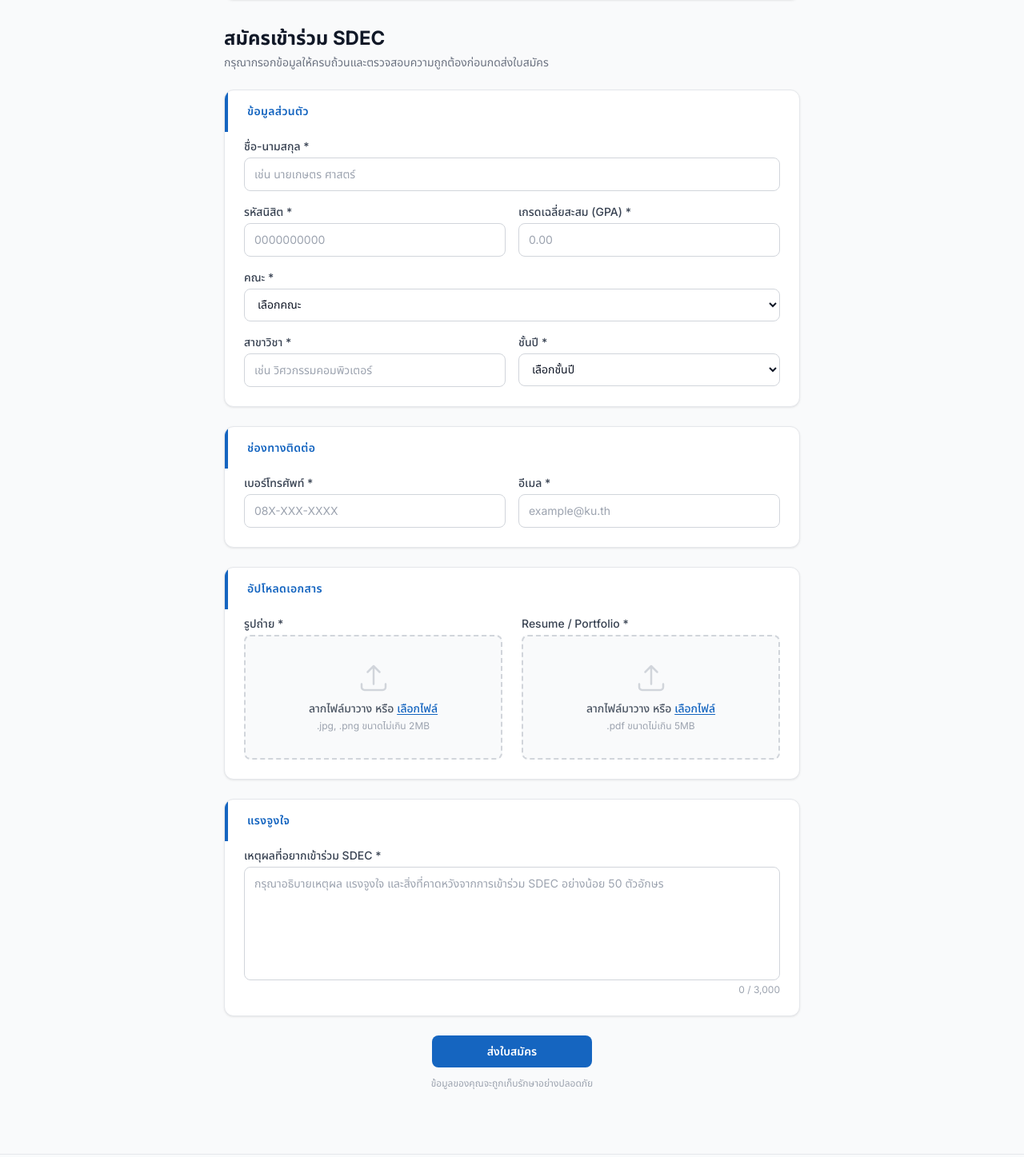
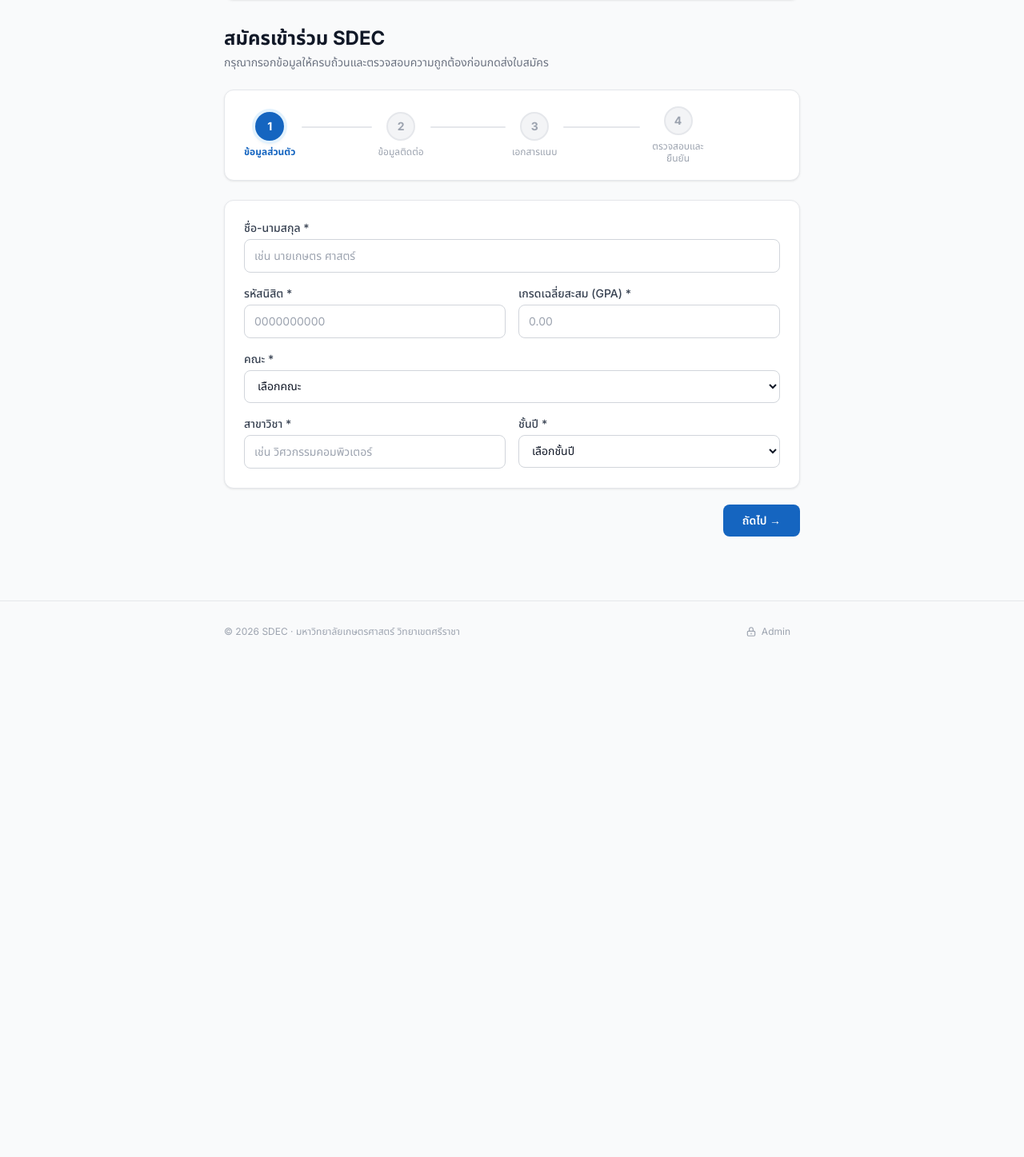
Before and after one commit to Phawatcharakorn/Register_SDEC, a Next.js app: page / in a window 1280 px wide. Shown: the part 643-2090 px from the top of the page at 80% size. After the commit the page ends 1535 px from the top, so only its background shows below. Built offline with nearby package versions, Linux system fonts and the light colour scheme.

Commit message:
feat: refactor form to multi-step with StepIndicator

```diff
--- a/src/components/forms/ApplicationForm.tsx
+++ b/src/components/forms/ApplicationForm.tsx
@@ -5,23 +5,32 @@ import { useForm, Controller } from 'react-hook-form'
 import { zodResolver } from '@hookform/resolvers/zod'
 import { toast } from 'sonner'
 import FileUpload from '@/components/ui/FileUpload'
+import StepIndicator from '@/components/ui/StepIndicator'
+import type { Step } from '@/components/ui/StepIndicator'
 import { applicationSchema, type ApplicationFormValues, KU_SRIRACHA_FACULTIES } from './schema'
 
-interface SuccessState {
-  referenceId: string
+// ─── Steps config ─────────────────────────────────────────────────
+
+const STEPS: Step[] = [
+  { id: 1, title: 'ข้อมูลส่วนตัว'    },
+  { id: 2, title: 'ข้อมูลติดต่อ'     },
+  { id: 3, title: 'เอกสารแนบ'        },
+  { id: 4, title: 'ตรวจสอบและยืนยัน' },
+]
+
+const STEP_FIELDS: Record<number, (keyof ApplicationFormValues)[]> = {
+  1: ['full_name', 'student_id', 'faculty', 'major', 'year', 'gpa'],
+  2: ['phone', 'email'],
+  3: ['photo', 'resume'],
+  4: [],
 }
 
-// ─── Sub-components ──────────────────────────────────────────────
+// ─── Sub-components ───────────────────────────────────────────────
 
-function SectionCard({ title, children }: { title: string; children: React.ReactNode }) {
+function SectionCard({ children }: { children: React.ReactNode }) {
   return (
-    <div className="rounded-xl border border-gray-200 bg-white shadow-card overflow-hidden">
-      <div className="border-l-4 border-ku-green px-6 py-4">
-        <h2 className="text-sm font-semibold uppercase tracking-wide text-ku-green">{title}</h2>
-      </div>
-      <div className="px-6 pb-6 pt-2 grid grid-cols-1 gap-4 sm:grid-cols-2">
+    <div className="rounded-xl border border-gray-200 bg-white p-6 shadow-card space-y-4">
       {children}
-      </div>
     </div>
   )
 }
@@ -46,22 +55,44 @@ function Field({
   )
 }
 
+function ReviewRow({ label, value }: { label: string; value?: string | number | null }) {
+  if (!value && value !== 0) return null
+  return (
+    <div className="flex gap-3 py-2 border-b border-gray-50 last:border-0">
+      <span className="w-36 shrink-0 text-xs font-medium text-gray-400">{label}</span>
+      <span className="text-sm text-gray-800">{value}</span>
+    </div>
+  )
+}
+
 // ─── Main form ────────────────────────────────────────────────────
 
 export default function ApplicationForm() {
-  const [success, setSuccess] = useState<SuccessState | null>(null)
+  const [currentStep, setCurrentStep] = useState(1)
+  const [success, setSuccess] = useState<{ referenceId: string } | null>(null)
 
   const {
     register,
     control,
     handleSubmit,
+    trigger,
     watch,
     formState: { errors, isSubmitting },
   } = useForm<ApplicationFormValues>({
     resolver: zodResolver(applicationSchema),
+    mode: 'onTouched',
   })
 
-  const motivationValue = watch('motivation') ?? ''
+  const watchAll = watch()
+
+  // Navigate forward — validate current step fields first
+  const goNext = async () => {
+    const fields = STEP_FIELDS[currentStep]
+    const valid  = fields.length === 0 || await trigger(fields)
+    if (valid) setCurrentStep((s) => Math.min(s + 1, STEPS.length))
+  }
+
+  const goBack = () => setCurrentStep((s) => Math.max(s - 1, 1))
 
   const onSubmit = async (data: ApplicationFormValues) => {
     const formData = new FormData()
@@ -78,17 +109,12 @@ export default function ApplicationForm() {
     formData.append('resume',     data.resume)
 
     try {
-      const res = await fetch('/api/apply', { method: 'POST', body: formData })
+      const res  = await fetch('/api/apply', { method: 'POST', body: formData })
       const json = await res.json()
 
       if (!res.ok) {
-        if (res.status === 409) {
-          toast.error('รหัสนิสิตนี้มีการสมัครไปแล้ว กรุณาตรวจสอบข้อมูล')
-        } else if (json.details) {
-          toast.error('กรุณาตรวจสอบข้อมูลในฟอร์มอีกครั้ง')
-        } else {
-          toast.error(json.error ?? 'เกิดข้อผิดพลาด กรุณาลองใหม่')
-        }
+        if (res.status === 409) toast.error('รหัสนิสิตนี้มีการสมัครไปแล้ว')
+        else toast.error(json.error ?? 'เกิดข้อผิดพลาด กรุณาลองใหม่')
         return
       }
 
@@ -99,7 +125,7 @@ export default function ApplicationForm() {
     }
   }
 
-  // ── Success state ─────────────────────────────────────────────
+  // ── Success ────────────────────────────────────────────────────
   if (success) {
     return (
       <div className="rounded-xl border border-green-200 bg-green-50 p-8 text-center shadow-card">
@@ -118,55 +144,44 @@ export default function ApplicationForm() {
             {success.referenceId}
           </p>
         </div>
-        <p className="mt-4 text-xs text-gray-400">
-          กรุณาเก็บเลขที่อ้างอิงนี้ไว้สำหรับติดตามสถานะ
-        </p>
+        <p className="mt-4 text-xs text-gray-400">กรุณาเก็บเลขที่อ้างอิงนี้ไว้สำหรับติดตามสถานะ</p>
       </div>
     )
   }
 
   // ── Form ──────────────────────────────────────────────────────
   return (
-    <form onSubmit={handleSubmit(onSubmit)} noValidate className="space-y-6">
-      {/* ข้อมูลส่วนตัว */}
-      <SectionCard title="ข้อมูลส่วนตัว">
+    <div className="space-y-6">
+      {/* Step Indicator */}
+      <div className="rounded-xl border border-gray-200 bg-white px-6 py-5 shadow-card">
+        <StepIndicator steps={STEPS} currentStep={currentStep} />
+      </div>
+
+      <form onSubmit={handleSubmit(onSubmit)} noValidate>
+
+        {/* ── Step 1: ข้อมูลส่วนตัว ─────────────────────────── */}
+        {currentStep === 1 && (
+          <SectionCard>
+            <div className="grid grid-cols-1 gap-4 sm:grid-cols-2">
               <Field label="ชื่อ-นามสกุล *" error={errors.full_name?.message} fullWidth>
-          <input
-            {...register('full_name')}
-            type="text"
-            placeholder="เช่น นายเกษตร ศาสตร์"
-            className={`form-input ${errors.full_name ? 'form-input-error' : ''}`}
-          />
+                <input {...register('full_name')} type="text" placeholder="เช่น นายเกษตร ศาสตร์"
+                  className={`form-input ${errors.full_name ? 'form-input-error' : ''}`} />
               </Field>
 
               <Field label="รหัสนิสิต *" error={errors.student_id?.message}>
-          <input
-            {...register('student_id')}
-            type="text"
-            inputMode="numeric"
-            maxLength={10}
+                <input {...register('student_id')} type="text" inputMode="numeric" maxLength={10}
                   placeholder="0000000000"
-            className={`form-input ${errors.student_id ? 'form-input-error' : ''}`}
-          />
+                  className={`form-input ${errors.student_id ? 'form-input-error' : ''}`} />
               </Field>
 
               <Field label="เกรดเฉลี่ยสะสม (GPA) *" error={errors.gpa?.message}>
-          <input
-            {...register('gpa')}
-            type="number"
-            step="0.01"
-            min="0"
-            max="4"
-            placeholder="0.00"
-            className={`form-input ${errors.gpa ? 'form-input-error' : ''}`}
-          />
+                <input {...register('gpa')} type="number" step="0.01" min="0" max="4" placeholder="0.00"
+                  className={`form-input ${errors.gpa ? 'form-input-error' : ''}`} />
               </Field>
 
               <Field label="คณะ *" error={errors.faculty?.message} fullWidth>
-          <select
-            {...register('faculty')}
-            className={`form-input ${errors.faculty ? 'form-input-error' : ''}`}
-          >
+                <select {...register('faculty')}
+                  className={`form-input ${errors.faculty ? 'form-input-error' : ''}`}>
                   <option value="">เลือกคณะ</option>
                   {KU_SRIRACHA_FACULTIES.map((f) => (
                     <option key={f} value={f}>{f}</option>
@@ -175,54 +190,53 @@ export default function ApplicationForm() {
               </Field>
 
               <Field label="สาขาวิชา *" error={errors.major?.message}>
-          <input
-            {...register('major')}
-            type="text"
-            placeholder="เช่น วิศวกรรมคอมพิวเตอร์"
-            className={`form-input ${errors.major ? 'form-input-error' : ''}`}
-          />
+                <input {...register('major')} type="text" placeholder="เช่น วิศวกรรมคอมพิวเตอร์"
+                  className={`form-input ${errors.major ? 'form-input-error' : ''}`} />
               </Field>
 
               <Field label="ชั้นปี *" error={errors.year?.message}>
-          <select
-            {...register('year')}
-            className={`form-input ${errors.year ? 'form-input-error' : ''}`}
-          >
+                <select {...register('year')}
+                  className={`form-input ${errors.year ? 'form-input-error' : ''}`}>
                   <option value="">เลือกชั้นปี</option>
                   {[1, 2, 3, 4].map((y) => (
                     <option key={y} value={y}>ปีที่ {y}</option>
                   ))}
                 </select>
               </Field>
+            </div>
           </SectionCard>
+        )}
 
-      {/* ช่องทางติดต่อ */}
-      <SectionCard title="ช่องทางติดต่อ">
+        {/* ── Step 2: ข้อมูลติดต่อ ──────────────────────────── */}
+        {currentStep === 2 && (
+          <SectionCard>
+            <div className="grid grid-cols-1 gap-4 sm:grid-cols-2">
               <Field label="เบอร์โทรศัพท์ *" error={errors.phone?.message}>
-          <input
-            {...register('phone')}
-            type="tel"
-            placeholder="08X-XXX-XXXX"
-            className={`form-input ${errors.phone ? 'form-input-error' : ''}`}
-          />
+                <input {...register('phone')} type="tel" placeholder="08X-XXX-XXXX"
+                  className={`form-input ${errors.phone ? 'form-input-error' : ''}`} />
               </Field>
 
               <Field label="อีเมล *" error={errors.email?.message}>
-          <input
-            {...register('email')}
-            type="email"
-            placeholder="example@ku.th"
-            className={`form-input ${errors.email ? 'form-input-error' : ''}`}
-          />
+                <input {...register('email')} type="email" placeholder="example@ku.th"
+                  className={`form-input ${errors.email ? 'form-input-error' : ''}`} />
               </Field>
+
+              <Field label="เหตุผลที่อยากเข้าร่วม SDEC *" error={errors.motivation?.message} fullWidth>
+                <textarea {...register('motivation')} rows={5}
+                  placeholder="กรุณาอธิบายเหตุผล แรงจูงใจ และสิ่งที่คาดหวังจากการเข้าร่วม SDEC อย่างน้อย 50 ตัวอักษร"
+                  className={`form-input resize-none ${errors.motivation ? 'form-input-error' : ''}`} />
+                <p className="mt-1 text-right text-xs text-gray-400">
+                  {(watchAll.motivation ?? '').length} / 3,000
+                </p>
+              </Field>
+            </div>
           </SectionCard>
+        )}
 
-      {/* อัปโหลด */}
-      <div className="rounded-xl border border-gray-200 bg-white shadow-card overflow-hidden">
-        <div className="border-l-4 border-ku-green px-6 py-4">
-          <h2 className="text-sm font-semibold uppercase tracking-wide text-ku-green">อัปโหลดเอกสาร</h2>
-        </div>
-        <div className="px-6 pb-6 pt-2 grid grid-cols-1 gap-6 sm:grid-cols-2">
+        {/* ── Step 3: เอกสารแนบ ─────────────────────────────── */}
+        {currentStep === 3 && (
+          <SectionCard>
+            <div className="grid grid-cols-1 gap-6 sm:grid-cols-2">
               <Controller
                 name="photo"
                 control={control}
@@ -257,39 +271,65 @@ export default function ApplicationForm() {
                 )}
               />
             </div>
+          </SectionCard>
+        )}
+
+        {/* ── Step 4: ตรวจสอบและยืนยัน ─────────────────────── */}
+        {currentStep === 4 && (
+          <SectionCard>
+            <h3 className="text-sm font-semibold text-gray-700 mb-2">ตรวจสอบข้อมูลก่อนส่งใบสมัคร</h3>
+
+            <div className="rounded-lg bg-gray-50 px-4 py-3">
+              <p className="mb-2 text-xs font-semibold uppercase tracking-wide text-gray-400">ข้อมูลส่วนตัว</p>
+              <ReviewRow label="ชื่อ-นามสกุล"  value={watchAll.full_name} />
+              <ReviewRow label="รหัสนิสิต"      value={watchAll.student_id} />
+              <ReviewRow label="คณะ"            value={watchAll.faculty} />
+              <ReviewRow label="สาขาวิชา"       value={watchAll.major} />
+              <ReviewRow label="ชั้นปี"         value={watchAll.year ? `ปีที่ ${watchAll.year}` : undefined} />
+              <ReviewRow label="เกรดเฉลี่ย"     value={watchAll.gpa ? Number(watchAll.gpa).toFixed(2) : undefined} />
             </div>
 
-      {/* แรงจูงใจ */}
-      <div className="rounded-xl border border-gray-200 bg-white shadow-card overflow-hidden">
-        <div className="border-l-4 border-ku-green px-6 py-4">
-          <h2 className="text-sm font-semibold uppercase tracking-wide text-ku-green">แรงจูงใจ</h2>
-        </div>
-        <div className="px-6 pb-6 pt-2">
-          <Field
-            label="เหตุผลที่อยากเข้าร่วม SDEC *"
-            error={errors.motivation?.message}
-            fullWidth
-          >
-            <textarea
-              {...register('motivation')}
-              rows={6}
-              placeholder="กรุณาอธิบายเหตุผล แรงจูงใจ และสิ่งที่คาดหวังจากการเข้าร่วม SDEC อย่างน้อย 50 ตัวอักษร"
-              className={`form-input resize-none ${errors.motivation ? 'form-input-error' : ''}`}
-            />
-            <p className="mt-1 text-right text-xs text-gray-400">
-              {motivationValue.length} / 3,000
-            </p>
-          </Field>
-        </div>
+            <div className="rounded-lg bg-gray-50 px-4 py-3">
+              <p className="mb-2 text-xs font-semibold uppercase tracking-wide text-gray-400">ช่องทางติดต่อ</p>
+              <ReviewRow label="เบอร์โทรศัพท์" value={watchAll.phone} />
+              <ReviewRow label="อีเมล"          value={watchAll.email} />
             </div>
 
-      {/* Submit */}
-      <div className="flex flex-col items-center gap-3">
-        <button
-          type="submit"
-          disabled={isSubmitting}
-          className="btn-primary w-full sm:w-auto sm:min-w-[200px]"
-        >
+            <div className="rounded-lg bg-gray-50 px-4 py-3">
+              <p className="mb-2 text-xs font-semibold uppercase tracking-wide text-gray-400">เอกสารแนบ</p>
+              <ReviewRow label="รูปถ่าย"  value={watchAll.photo?.name ?? 'ยังไม่ได้อัปโหลด'} />
+              <ReviewRow label="Resume"   value={watchAll.resume?.name ?? 'ยังไม่ได้อัปโหลด'} />
+            </div>
+
+            <div className="rounded-lg bg-gray-50 px-4 py-3">
+              <p className="mb-2 text-xs font-semibold uppercase tracking-wide text-gray-400">แรงจูงใจ</p>
+              <p className="text-sm text-gray-700 leading-relaxed whitespace-pre-wrap line-clamp-4">
+                {watchAll.motivation || <span className="text-gray-400 italic">ยังไม่ได้กรอก</span>}
+              </p>
+            </div>
+
+            <p className="text-xs text-gray-400 text-center mt-2">
+              กรุณาตรวจสอบข้อมูลให้ครบถ้วนก่อนกดส่งใบสมัคร
+            </p>
+          </SectionCard>
+        )}
+
+        {/* ── Navigation buttons ────────────────────────────── */}
+        <div className="mt-5 flex items-center justify-between gap-3">
+          {currentStep > 1 ? (
+            <button type="button" onClick={goBack} className="btn-secondary">
+              ← ย้อนกลับ
+            </button>
+          ) : (
+            <div />
+          )}
+
+          {currentStep < STEPS.length ? (
+            <button type="button" onClick={goNext} className="btn-primary">
+              ถัดไป →
+            </button>
+          ) : (
+            <button type="submit" disabled={isSubmitting} className="btn-primary">
               {isSubmitting ? (
                 <>
                   <svg className="h-4 w-4 animate-spin" fill="none" viewBox="0 0 24 24">
@@ -298,12 +338,11 @@ export default function ApplicationForm() {
                   </svg>
                   กำลังส่งใบสมัคร...
                 </>
-          ) : 'ส่งใบสมัคร'}
+              ) : 'ยืนยันและส่งใบสมัคร ✓'}
             </button>
-        <p className="text-xs text-gray-400">
-          ข้อมูลของคุณจะถูกเก็บรักษาอย่างปลอดภัย
-        </p>
+          )}
         </div>
       </form>
+    </div>
   )
 }
--- /dev/null
+++ b/src/components/ui/StepIndicator.tsx
@@ -0,0 +1,84 @@
+'use client'
+
+export interface Step {
+  id: number
+  title: string
+}
+
+interface StepIndicatorProps {
+  steps: Step[]
+  currentStep: number  // 1-based
+}
+
+export default function StepIndicator({ steps, currentStep }: StepIndicatorProps) {
+  return (
+    <>
+      {/* Desktop */}
+      <div className="hidden sm:flex items-center">
+        {steps.map((step, index) => {
+          const done    = step.id < currentStep
+          const active  = step.id === currentStep
+          const pending = step.id > currentStep
+
+          return (
+            <div key={step.id} className="flex flex-1 items-center">
+              {/* Circle + label */}
+              <div className="flex flex-col items-center gap-1.5 min-w-0">
+                <div
+                  className={`
+                    flex h-9 w-9 shrink-0 items-center justify-center rounded-full
+                    text-sm font-bold transition-all duration-300
+                    ${done    ? 'bg-green-500 text-white shadow-sm'                  : ''}
+                    ${active  ? 'bg-ku-green text-white shadow-md ring-4 ring-ku-green-50' : ''}
+                    ${pending ? 'bg-gray-100 text-gray-400 border-2 border-gray-200' : ''}
+                  `}
+                >
+                  {done ? (
+                    <svg className="h-4 w-4" fill="none" viewBox="0 0 24 24" stroke="currentColor">
+                      <path strokeLinecap="round" strokeLinejoin="round" strokeWidth={2.5} d="M5 13l4 4L19 7" />
+                    </svg>
+                  ) : (
+                    step.id
+                  )}
+                </div>
+                <span
+                  className={`
+                    text-center text-xs leading-tight transition-colors max-w-[80px]
+                    ${active  ? 'font-bold text-ku-green'  : ''}
+                    ${done    ? 'font-medium text-green-600' : ''}
+                    ${pending ? 'text-gray-400'             : ''}
+                  `}
+                >
+                  {step.title}
+                </span>
+              </div>
+
+              {/* Connector line */}
+              {index < steps.length - 1 && (
+                <div className="mx-2 mb-5 h-[2px] flex-1 rounded-full transition-all duration-500"
+                  style={{ background: done ? '#22C55E' : '#E5E7EB' }}
+                />
+              )}
+            </div>
+          )
+        })}
+      </div>
+
+      {/* Mobile — progress bar + current step label */}
+      <div className="flex flex-col gap-2 sm:hidden">
+        <div className="flex items-center justify-between text-xs">
+          <span className="font-bold text-ku-green">
+            ขั้นตอนที่ {currentStep} · {steps[currentStep - 1]?.title}
+          </span>
+          <span className="text-gray-400">{currentStep} / {steps.length}</span>
+        </div>
+        <div className="h-1.5 w-full overflow-hidden rounded-full bg-gray-100">
+          <div
+            className="h-full rounded-full bg-ku-green transition-all duration-500"
+            style={{ width: `${(currentStep / steps.length) * 100}%` }}
+          />
+        </div>
+      </div>
+    </>
+  )
+}
```
Lines whose indentation alone changed are shown as unchanged.
